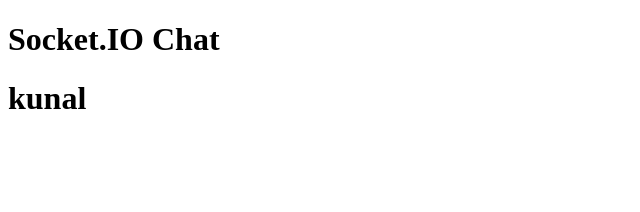
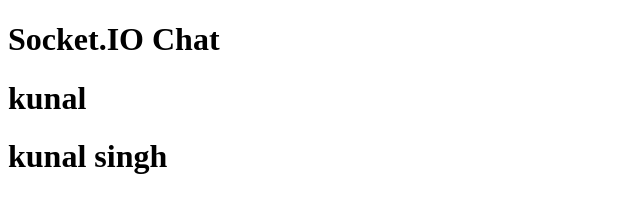
Before and after one commit to codexkunal/practice_, a plain HTML site: page index.html in a window 1280 px wide. Shown: the whole page, without its empty margins (0-640 px from the left). Drawn offline with Linux system fonts and the light colour scheme.

Commit message:
second ver

```diff
--- a/index.html
+++ b/index.html
@@ -15,5 +15,6 @@
 <body>
     <h1>Socket.IO Chat</h1>
     <h1>kunal</h1>
+    <h1>kunal singh</h1>
 </body>
 </html>
```
